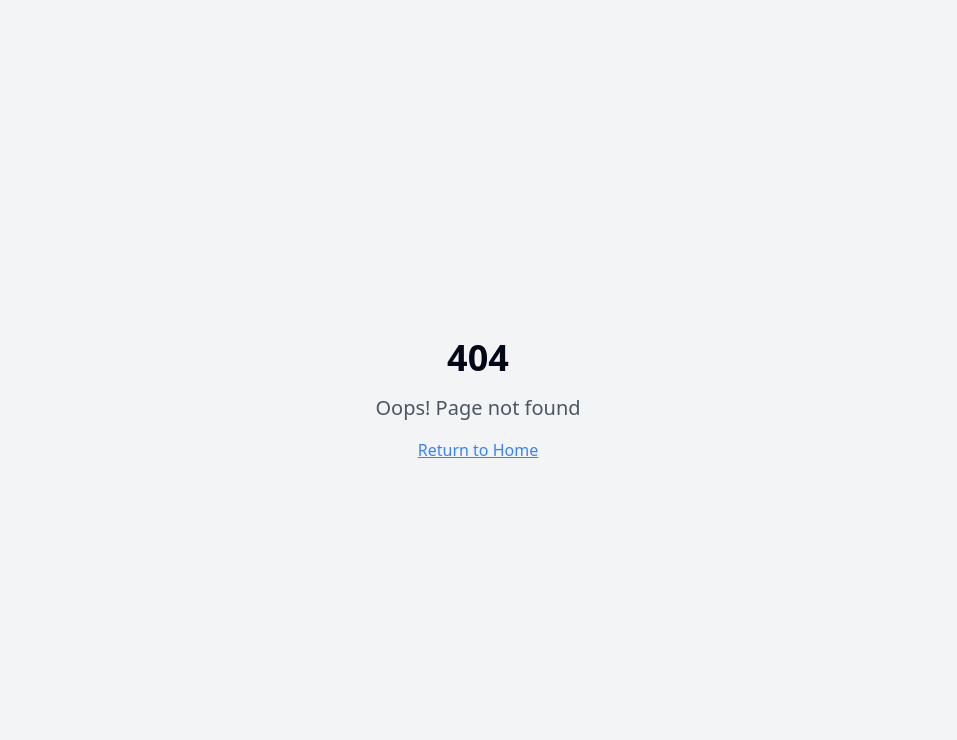
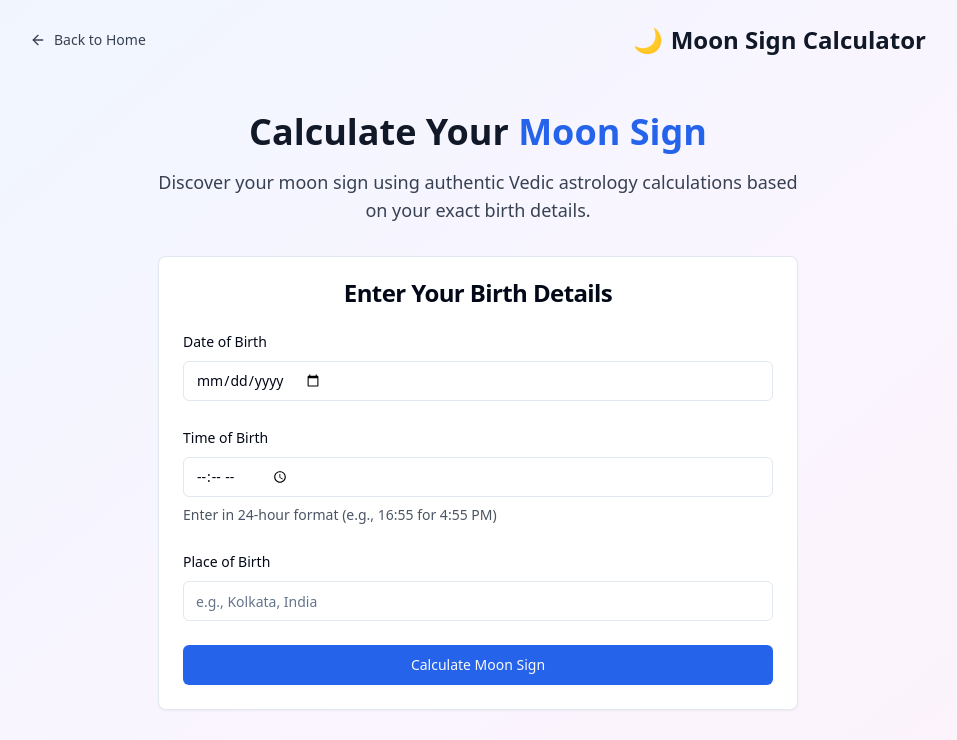
Before and after one commit to yysubhadeep/karma-soul-compass, a React (Vite) app: page /moonsign in a window 1280 px wide. Before the commit this address had no page. Shown: the top 740 px of the page, without its empty margins (162-1119 px from the left). Built offline with nearby package versions, Linux system fonts and the light colour scheme.

Commit message:
feat: Create /moonsign page
Adds a new page at `/moonsign` that calculates the moon sign based on Vedic astrology principles, using date, time, and place of birth.

```diff
--- a/src/App.tsx
+++ b/src/App.tsx
@@ -9,6 +9,7 @@ import Index from "./pages/Index";
 import Report from "./pages/Report";
 import EasternAstroExperiment from "./pages/EasternAstroExperiment";
 import EasternReport from "./pages/EasternReport";
+import MoonSign from "./pages/MoonSign";
 import NotFound from "./pages/NotFound";
 import ABTestStats from "./components/ABTestStats";
 
@@ -29,6 +30,7 @@ const App = () => (
             <Route path="/report" element={<Report />} />
             <Route path="/vedicscience" element={<EasternAstroExperiment />} />
             <Route path="/vedicreport" element={<EasternReport />} />
+            <Route path="/moonsign" element={<MoonSign />} />
             <Route path="/ab-stats" element={<ABTestStats />} />
             {/* ADD ALL CUSTOM ROUTES ABOVE THE CATCH-ALL "*" ROUTE */}
             <Route path="*" element={<NotFound />} />
--- /dev/null
+++ b/src/pages/MoonSign.tsx
@@ -0,0 +1,229 @@
+
+import React, { useState } from 'react';
+import { Card, CardContent, CardHeader, CardTitle } from "@/components/ui/card";
+import { Button } from "@/components/ui/button";
+import { Input } from "@/components/ui/input";
+import { Label } from "@/components/ui/label";
+import { ArrowLeft } from "lucide-react";
+import { Link } from "react-router-dom";
+import { calculateEasternArchetype } from '@/utils/easternAstrologyCalculations';
+import SEO from '@/components/SEO';
+
+const MoonSign = () => {
+  const [formData, setFormData] = useState({
+    dateOfBirth: '',
+    timeOfBirth: '',
+    placeOfBirth: ''
+  });
+  const [result, setResult] = useState<any>(null);
+  const [isCalculating, setIsCalculating] = useState(false);
+
+  const handleInputChange = (field: string, value: string) => {
+    setFormData(prev => ({
+      ...prev,
+      [field]: value
+    }));
+  };
+
+  const calculateMoonSign = () => {
+    if (!formData.dateOfBirth || !formData.timeOfBirth || !formData.placeOfBirth) {
+      alert('Please fill in all fields');
+      return;
+    }
+
+    setIsCalculating(true);
+
+    try {
+      const calculationData = {
+        name: "Moon Sign Calculator",
+        email: "user@example.com",
+        dateOfBirth: formData.dateOfBirth,
+        timeOfBirth: formData.timeOfBirth,
+        placeOfBirth: formData.placeOfBirth
+      };
+
+      console.log('Calculating moon sign for:', calculationData);
+      const calculation = calculateEasternArchetype(calculationData);
+      setResult(calculation);
+    } catch (error) {
+      console.error('Error calculating moon sign:', error);
+      alert('Error calculating moon sign. Please check your inputs.');
+    } finally {
+      setIsCalculating(false);
+    }
+  };
+
+  const structuredData = {
+    "@context": "https://schema.org",
+    "@type": "WebPage",
+    "name": "Moon Sign Calculator - Vedic Astrology",
+    "description": "Calculate your moon sign using authentic Vedic astrology methods. Enter your birth date, time, and place for accurate results.",
+    "url": "https://karmamap.lovable.app/moonsign"
+  };
+
+  return (
+    <>
+      <SEO
+        title="Moon Sign Calculator - Vedic Astrology | KarmaMap™"
+        description="Calculate your moon sign using authentic Vedic astrology methods. Get accurate results based on your exact birth date, time, and place."
+        keywords="moon sign calculator, vedic astrology, lunar sign, birth chart, astrology calculator"
+        ogTitle="Free Moon Sign Calculator - Vedic Astrology"
+        ogDescription="Calculate your moon sign using authentic Vedic astrology methods based on your birth details."
+        canonicalUrl="https://karmamap.lovable.app/moonsign"
+        structuredData={structuredData}
+      />
+
+      <div className="min-h-screen bg-gradient-to-br from-blue-50 via-purple-50 to-pink-50">
+        {/* Header with Back Button */}
+        <header className="px-4 py-4 sm:py-6">
+          <div className="max-w-4xl mx-auto flex items-center justify-between">
+            <Link
+              to="/"
+              className="flex items-center space-x-2 text-gray-700 hover:text-blue-600 transition-colors"
+            >
+              <ArrowLeft className="h-4 w-4" />
+              <span className="text-sm">Back to Home</span>
+            </Link>
+            <div className="flex items-center space-x-2">
+              <span className="text-xl sm:text-2xl">🌙</span>
+              <span className="text-xl sm:text-2xl font-bold text-gray-900">Moon Sign Calculator</span>
+            </div>
+          </div>
+        </header>
+
+        {/* Main Content */}
+        <div className="px-4 py-8 max-w-2xl mx-auto">
+          <div className="text-center mb-8">
+            <h1 className="text-2xl sm:text-3xl md:text-4xl font-bold text-gray-900 mb-4">
+              Calculate Your <span className="text-blue-600">Moon Sign</span>
+            </h1>
+            <p className="text-lg text-gray-700 mb-6">
+              Discover your moon sign using authentic Vedic astrology calculations based on your exact birth details.
+            </p>
+          </div>
+
+          {/* Calculator Form */}
+          <Card className="mb-8">
+            <CardHeader>
+              <CardTitle className="text-center">Enter Your Birth Details</CardTitle>
+            </CardHeader>
+            <CardContent className="space-y-6">
+              <div className="space-y-2">
+                <Label htmlFor="dateOfBirth">Date of Birth</Label>
+                <Input
+                  id="dateOfBirth"
+                  type="date"
+                  value={formData.dateOfBirth}
+                  onChange={(e) => handleInputChange('dateOfBirth', e.target.value)}
+                  className="w-full"
+                />
+              </div>
+
+              <div className="space-y-2">
+                <Label htmlFor="timeOfBirth">Time of Birth</Label>
+                <Input
+                  id="timeOfBirth"
+                  type="time"
+                  value={formData.timeOfBirth}
+                  onChange={(e) => handleInputChange('timeOfBirth', e.target.value)}
+                  className="w-full"
+                />
+                <p className="text-sm text-gray-600">Enter in 24-hour format (e.g., 16:55 for 4:55 PM)</p>
+              </div>
+
+              <div className="space-y-2">
+                <Label htmlFor="placeOfBirth">Place of Birth</Label>
+                <Input
+                  id="placeOfBirth"
+                  type="text"
+                  placeholder="e.g., Kolkata, India"
+                  value={formData.placeOfBirth}
+                  onChange={(e) => handleInputChange('placeOfBirth', e.target.value)}
+                  className="w-full"
+                />
+              </div>
+
+              <Button
+                onClick={calculateMoonSign}
+                disabled={isCalculating}
+                className="w-full bg-blue-600 hover:bg-blue-700"
+              >
+                {isCalculating ? 'Calculating...' : 'Calculate Moon Sign'}
+              </Button>
+            </CardContent>
+          </Card>
+
+          {/* Results */}
+          {result && (
+            <Card className="border-blue-200 bg-blue-50/50">
+              <CardHeader>
+                <CardTitle className="text-center text-blue-800">Your Vedic Astrology Results</CardTitle>
+              </CardHeader>
+              <CardContent className="space-y-4">
+                <div className="grid grid-cols-1 md:grid-cols-2 gap-4">
+                  <div className="bg-white p-4 rounded-lg">
+                    <h3 className="font-semibold text-gray-900 mb-2">🌙 Moon Sign</h3>
+                    <p className="text-xl font-bold text-blue-600">{result.moonSign}</p>
+                  </div>
+
+                  <div className="bg-white p-4 rounded-lg">
+                    <h3 className="font-semibold text-gray-900 mb-2">⭐ Nakshatra</h3>
+                    <p className="text-xl font-bold text-purple-600">{result.nakshatra}</p>
+                  </div>
+
+                  <div className="bg-white p-4 rounded-lg">
+                    <h3 className="font-semibold text-gray-900 mb-2">🔥 Lagna (Ascendant)</h3>
+                    <p className="text-xl font-bold text-orange-600">{result.lagna}</p>
+                  </div>
+
+                  <div className="bg-white p-4 rounded-lg">
+                    <h3 className="font-semibold text-gray-900 mb-2">🪐 Atmakaraka</h3>
+                    <p className="text-xl font-bold text-green-600">{result.atmakaraka}</p>
+                  </div>
+                </div>
+
+                <div className="bg-white p-6 rounded-lg mt-6">
+                  <h3 className="font-semibold text-gray-900 mb-3">📊 Detailed Analysis</h3>
+                  <div className="space-y-2">
+                    <p><span className="font-medium">Primary Archetype:</span> {result.primaryArchetype}</p>
+                    <p><span className="font-medium">Secondary Archetype:</span> {result.secondaryArchetype}</p>
+                  </div>
+
+                  {result.vedicMessage && (
+                    <div className="mt-4 p-4 bg-blue-50 rounded-lg">
+                      <p className="text-sm text-gray-700 italic">{result.vedicMessage}</p>
+                    </div>
+                  )}
+                </div>
+              </CardContent>
+            </Card>
+          )}
+
+          {/* Information Section */}
+          <Card className="mt-8 bg-gray-50">
+            <CardContent className="pt-6">
+              <h3 className="font-semibold text-gray-900 mb-3">About Vedic Moon Sign Calculation</h3>
+              <div className="space-y-3 text-sm text-gray-700">
+                <p>
+                  Your moon sign in Vedic astrology represents your emotional nature, mind, and subconscious patterns.
+                  It's calculated using the sidereal zodiac system, which accounts for the precession of equinoxes.
+                </p>
+                <p>
+                  <strong>Nakshatra:</strong> The lunar mansion where your moon was placed at birth, providing deeper insights into your personality and destiny.
+                </p>
+                <p>
+                  <strong>Lagna (Ascendant):</strong> The zodiac sign rising on the eastern horizon at your birth time, representing your physical appearance and life approach.
+                </p>
+                <p>
+                  <strong>Atmakaraka:</strong> The planet with the highest degree in your chart, representing your soul's purpose.
+                </p>
+              </div>
+            </CardContent>
+          </Card>
+        </div>
+      </div>
+    </>
+  );
+};
+
+export default MoonSign;
```
